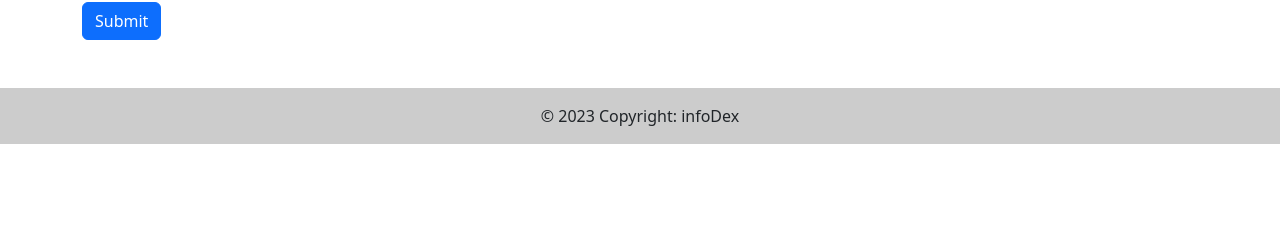
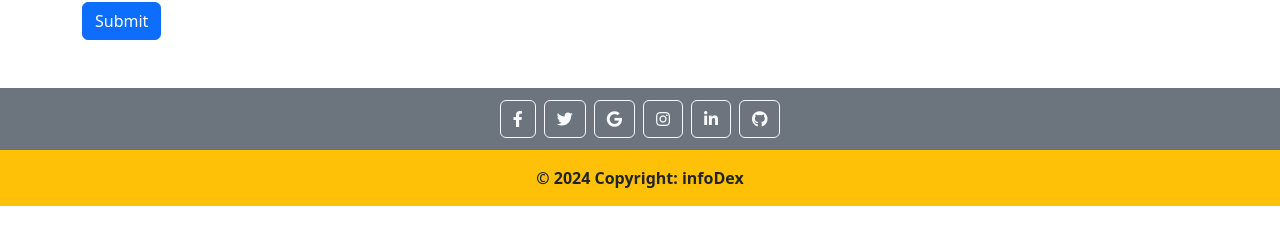
Before and after one commit to EXG13/infoDex, a React (Vite) app: page /contact in a window 1280 px wide. Shown: the part 569-797 px from the top of the page. Built offline with nearby package versions, Linux system fonts and the light colour scheme; no server answers.

Commit message:
added social media icons to footer and changed font awesome cdn to version 5.15.0

```diff
--- a/index.html
+++ b/index.html
@@ -10,10 +10,7 @@
       rel="stylesheet"
     />
 
-    <link
-      rel="stylesheet"
-      href="https://cdnjs.cloudflare.com/ajax/libs/font-awesome/4.7.0/css/font-awesome.min.css"
-    />
+    <link rel="stylesheet" href="https://cdnjs.cloudflare.com/ajax/libs/font-awesome/5.15.4/css/all.min.css"/>
     <title>infoDEX</title>
   </head>
 
--- a/src/components/footer.jsx
+++ b/src/components/footer.jsx
@@ -1,11 +1,68 @@
-import React from 'react'
+import React from "react";
 import "bootstrap/dist/css/bootstrap.min.css";
 import * as bootstrap from "bootstrap";
 
+function footer() {
+    return (
+        <footer>
+            <div className="container-fluid">
+                <div className="row bg-secondary text-white">
+                    <section class="mb-2 mt-2 text-center">
+                        {/* <!-- Facebook --> */}
+                        <a
+                            className="btn btn-outline-light btn-floating m-1"
+                            href="#!"
+                            role="button"
+                        ><i className="fab fa-facebook-f"></i
+                        ></a>
 
-function footer(){
-    return <div className="text-center p-3" style={{ backgroundColor: "rgba(0, 0, 0, 0.2)" }}>
-            © 2023 Copyright: infoDex
-        </div>
+                        {/* <!-- Twitter --> */}
+                        <a
+                            className="btn btn-outline-light btn-floating m-1"
+                            href="#!"
+                            role="button"
+                        ><i className="fab fa-twitter"></i
+                        ></a>
+
+                        {/* <!-- Google --> */}
+                        <a
+                            className="btn btn-outline-light btn-floating m-1"
+                            href="#!"
+                            role="button"
+                        ><i className="fab fa-google"></i
+                        ></a>
+
+                        {/* <!-- Instagram --> */}
+                        <a
+                            className="btn btn-outline-light btn-floating m-1"
+                            href="#!"
+                            role="button"
+                        ><i className="fab fa-instagram"></i
+                        ></a>
+
+                        {/* <!-- Linkedin --> */}
+                        <a
+                            className="btn btn-outline-light btn-floating m-1"
+                            href="#!"
+                            role="button"
+                        ><i class="fab fa-linkedin-in"></i
+                        ></a>
+
+                        {/* <!-- Github --> */}
+                        <a
+                            className="btn btn-outline-light btn-floating m-1"
+                            href="#!"
+                            role="button"
+                        ><i className="fab fa-github"></i
+                        ></a>
+                    </section>
+                </div>
+
+            </div>
+            <div className="text-center bg-warning fw-semibold p-3">
+                © 2024 Copyright: infoDex
+            </div>
+        </footer>
+    );
 }
 export default footer;
```
